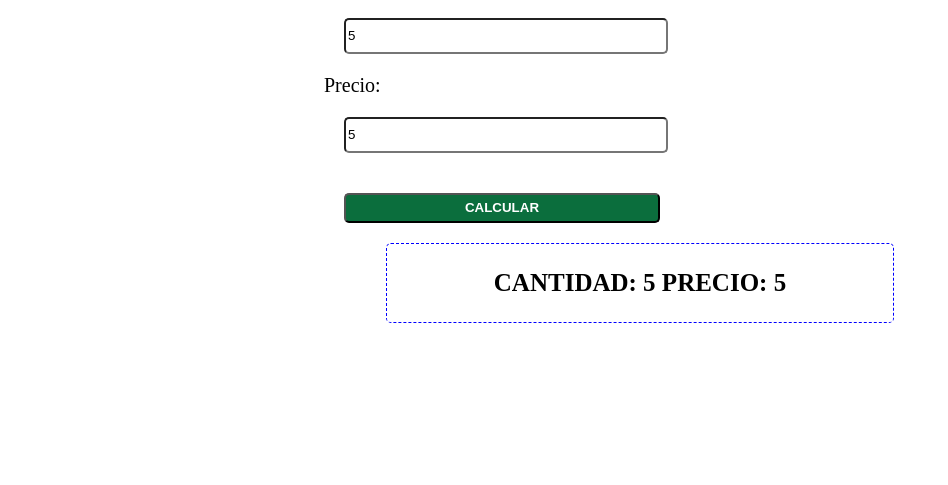
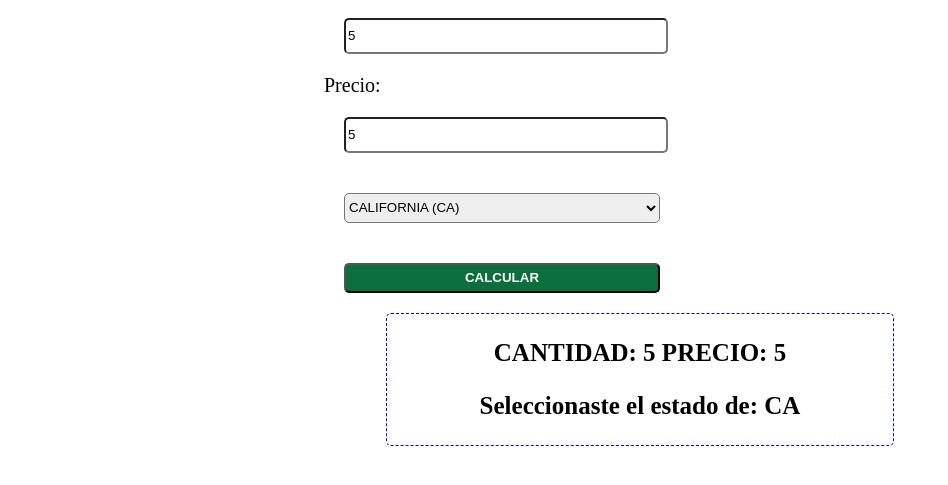
Before and after one commit to susan-cespedes/Tarea8-Implementar-Totalizador, a website built with Parcel: page index.html in a window 1280 px wide. Both pictures are taken after typing "5", "5" into the empty fields and a click on the input "CALCULAR". Shown: the part 105-590 px from the top of the page, without its empty margins (0-948 px from the left). Built offline with nearby package versions, Linux system fonts and the light colour scheme.

Commit message:
Seleccionar estado y mostrar eleccion

```diff
--- a/index.html
+++ b/index.html
@@ -11,11 +11,17 @@
     <h1>CALCULAR</h1>
     <form id="calcular-form">
       <label for="cantidad-numero">Cantidad:</label></br>
-      <input type="number" id="cantidad-numero" /></br>
+      <input type="number" id="txtcantidad" /></br>
       <label for="precio-numero">Precio:</label></br>
-      <input type="number" id="precio-numero" /></br>
-
-            <input type="submit" value="CALCULAR" id="calcular-button" />
+      <input type="number" id="txtprecio" /></br>
+      <select name="estado" id="slcestado">
+        <option value="CA">CALIFORNIA (CA)</option>
+        <option value="TX">TEXAS (TX)</option>
+        <option value="AL">ALABAMA (AL)</option>
+        <option value="NV">NEVADA (NV)</option>
+        <option value="UT">UTHA (UT)</option>
+      </select>
+            <input type="submit" value="CALCULAR" id="btncalcular" />
     </form>
     <div id="resultado-div"></div>
 
--- a/src/css/estilo.css
+++ b/src/css/estilo.css
@@ -12,7 +12,7 @@ label{
     width: 50%;
     font-size: 20px;
 }
-#calcular-button{
+#btncalcular{
     color: white;
     font-weight: bold;
     background-color: rgb(11, 110, 61);
--- a/src/presenter.js
+++ b/src/presenter.js
@@ -1,8 +1,8 @@
-
-const first = document.querySelector("#cantidad-numero");
-const second = document.querySelector("#precio-numero");
-const calculo = document.querySelector("#calcular-button");
+const first = document.querySelector("#txtcantidad");
+const second = document.querySelector("#txtprecio");
+const calculo = document.querySelector("#btncalcular");
 const div = document.querySelector("#resultado-div");
+const slcestado=document.querySelector("#slcestado");
 
 div.style.display="none";
 
@@ -12,6 +12,8 @@ calculo.addEventListener("click", (event) => {
   div.style.display="block";
   const firstNumber = Number.parseInt(first.value);
   const secondNumber = Number.parseInt(second.value);
-  div.innerHTML = "<p> CANTIDAD: " +firstNumber + " PRECIO: "+ secondNumber + "</p>";
+  const nombreestado=slcestado.value;
+  div.innerHTML = "<p> CANTIDAD: " +firstNumber + " PRECIO: "+ secondNumber + "</p>"+
+  "<p> Seleccionaste el estado de: "+nombreestado+"</p>";
 
 });
```
Also changed, not shown: dist/index.html, 4 other files.
